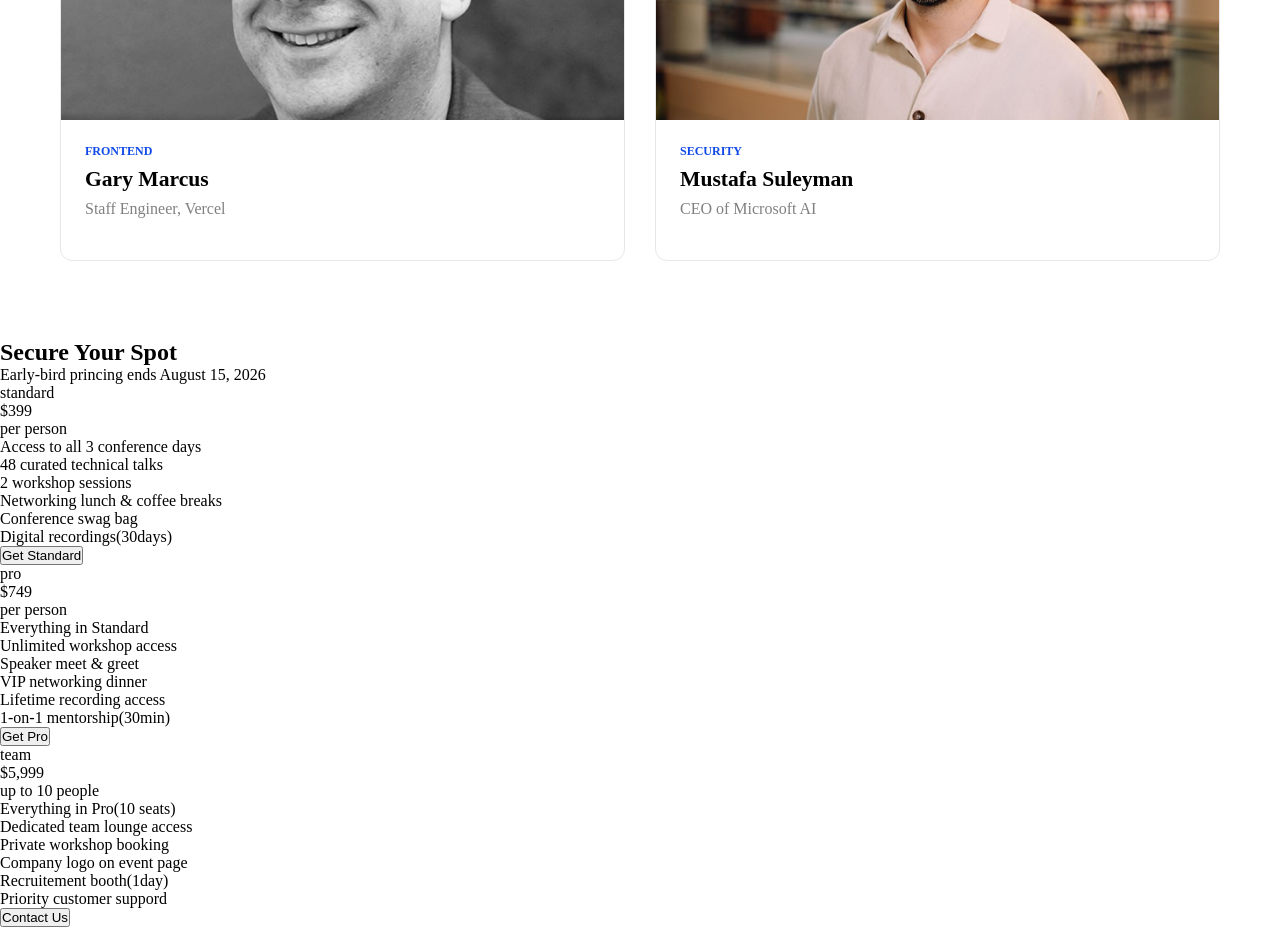
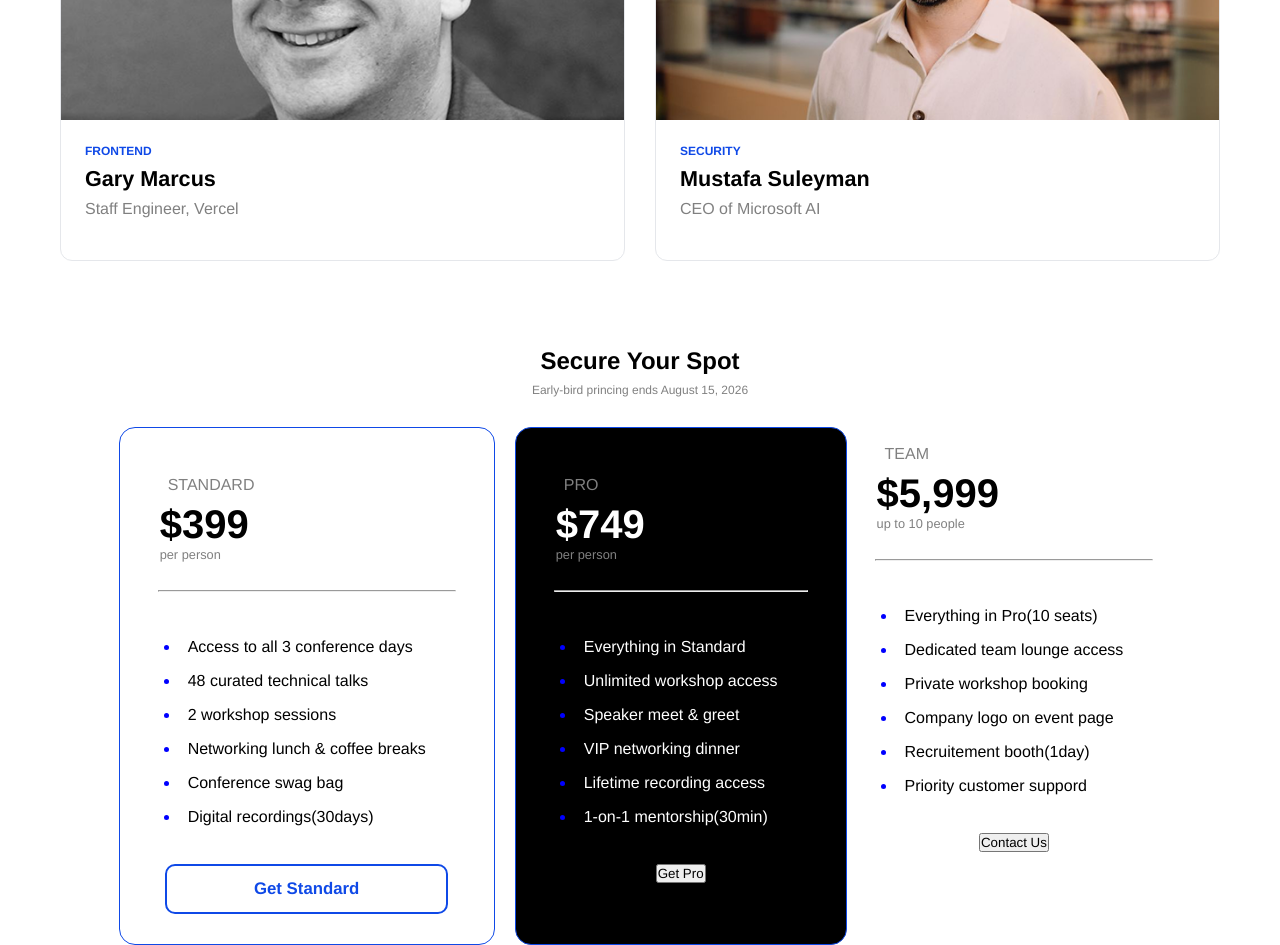
Before and after one commit to mashukurmanilk/B14-A01-Sol, a plain HTML site: page index.html in a window 1280 px wide. Shown: the part 1640-2585 px from the top of the page. Drawn offline with nearby package versions, Linux system fonts and the light colour scheme.

Commit message:
created price-card

```diff
--- a/index.html
+++ b/index.html
@@ -87,10 +87,11 @@
             <div class="normal">
                 <div class="price-info">
                     <p class="plan">standard</p>
-                    <p class="price">$399</p>
+                    <p class="cost">$399</p>
                     <p class="per-person">per person</p>
                 </div>
-                <div>
+                <div class="underline"><hr></div>
+                <div class="facility">
                     <ul>
                         <li>Access to all 3 conference days</li>
                         <li>48 curated technical talks</li>
@@ -100,17 +101,20 @@
                         <li>Digital recordings(30days)</li>
                     </ul>
                 </div>
+                <div class="button-wrapper">
                     <button class="normal-button">
                         Get Standard
                     </button>
                 </div>
+            </div>
             <div class="special">
                 <div class="price-info">
                     <p class="plan">pro</p>
-                    <p class="price">$749</p>
+                    <p class="cost">$749</p>
                     <p class="per-person">per person</p>
                 </div>
-                <div>
+                <div class="underline"><hr></div>
+                <div class="facility">
                     <ul>
                         <li>Everything in Standard</li>
                         <li>Unlimited workshop access</li>
@@ -120,18 +124,20 @@
                         <li>1-on-1 mentorship(30min)</li>
                     </ul>
                 </div>
-
+                <div class="button-wrapper">
                     <button class="special-button">
                         Get Pro
                     </button>
                 </div>
+            </div>
             <div class="team">
                 <div class="price-info">
                     <p class="plan">team</p>
-                    <p class="price">$5,999</p>
+                    <p class="cost">$5,999</p>
                     <p class="per-person">up to 10 people</p>
                 </div>
-                <div>
+                <div class="underline"><hr></div>
+                <div class="facility">
                     <ul>
                         <li>Everything in Pro(10 seats)</li>
                         <li>Dedicated team lounge access</li>
@@ -141,12 +147,13 @@
                         <li>Priority customer suppord</li>
                     </ul>
                 </div>
-
+                <div class="button-wrapper">
                     <button class="team-button">
                         Contact Us
                     </button>
                 </div>
             </div>
+        </div>
     </section>
 </body>
 </html>
--- a/styles.css
+++ b/styles.css
@@ -2,6 +2,7 @@
     margin: 0;
     padding: 0;
     box-sizing: border-box;
+    font-family: 'Arimo', sans-serif;
 }
 
 nav{
@@ -164,3 +165,95 @@ nav{
 .job-title{
     color: grey;
 }
+
+.price h1{
+    font-family: 'Arimo', sans-serif;
+    font-weight: 900;
+    display:flex;
+    flex-direction: center;
+    justify-content: center;
+    text-align: center;
+    align-items: center;
+    padding: 8px;
+}
+.offer{
+    font-family: 'Arimo', sans-serif;
+    font-size: .75rem;
+    display: flex;
+    justify-content: center;
+    color: grey;
+    margin-bottom: 30px;
+}
+
+.price-card{
+    display: flex;
+    flex-direction: row;
+    justify-content:center;
+    gap:20px;
+}
+
+.normal{
+    background-color: white;
+    border:1px solid #0f49e7;
+    padding:30px;
+    border-radius: 16px;
+}
+.price-info{
+    padding: 10px 10px 20px;
+}
+
+.underline{
+    color:grey;
+    padding:8px;
+}
+
+.facility{
+    padding: 30px;
+}
+
+ul li::marker {
+  color: blue;
+}
+
+li{
+    padding:8px;
+}
+
+.button-wrapper{
+    display:flex;
+    justify-content: center;
+    align-items: center;
+    text-align: center;
+}
+.normal-button{
+    background-color: white;
+    color:#0f49e7;
+    border: 2px solid #0f49e7;
+    border-radius: 10px;
+    height: 50px;
+    width:90%;
+    font-weight:700;
+    font-size:1.05rem;
+}
+.plan{
+    text-transform: uppercase;
+    padding:8px;
+    color:grey;
+}
+
+.cost{
+    font-size: 2.5rem;
+    font-weight: 800;
+}
+.per-person{
+    color:grey;
+    font-size:.8rem;
+}
+
+.special{
+    background-color: black;
+    color:white;
+    border:1px solid #0f49e7;
+    padding:30px;
+    border-radius: 16px;
+}
```
Lines whose indentation alone changed are shown as unchanged.
